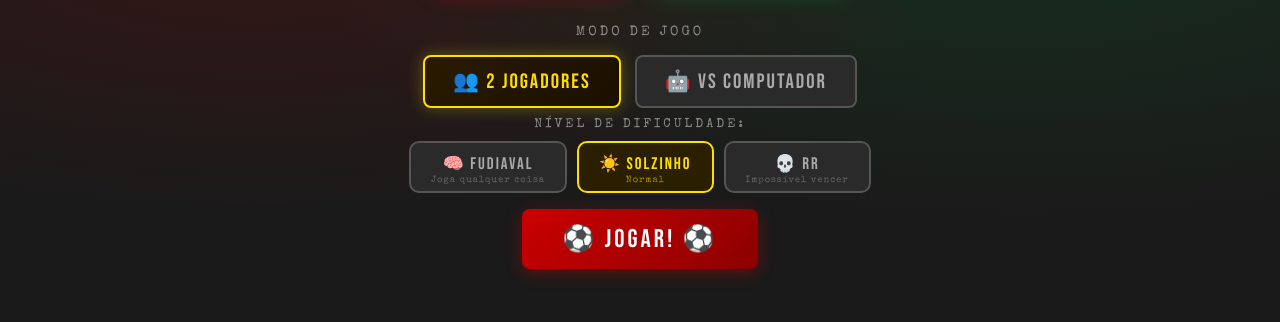
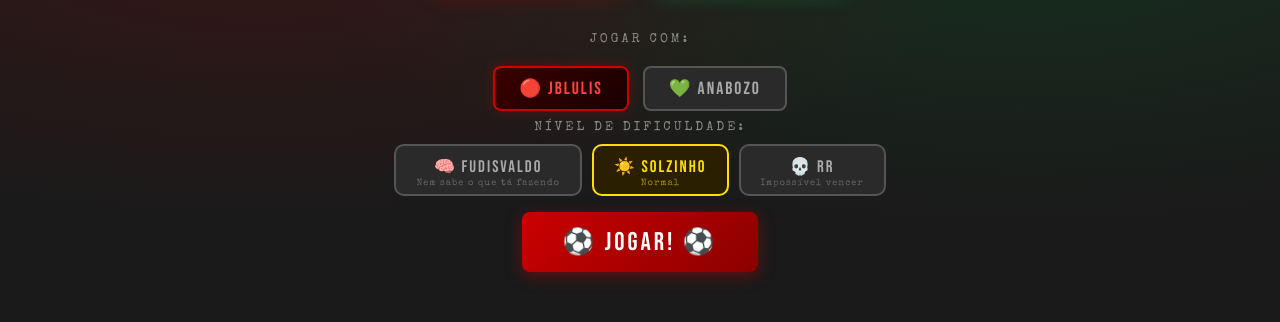
Before and after one commit to dpepigpt-glitch/defpp, a plain HTML site: page index.html in a window 1280 px wide. Shown: the part 464-786 px from the top of the page. Drawn offline with nearby package versions, Linux system fonts and the light colour scheme.

Commit message:
FUDISvaldo: renomeia, 100% aleatório, remove modo 2 jogadores
- FUDIAVAL → FUDISvaldo
- FUDISvaldo agora é 100% aleatório (nem tenta)
- Remove opção de 2 jogadores: sempre joga contra o computador
- Atualiza mensagem de "pensando" do FUDISvaldo

Co-Authored-By: Claude Sonnet 4.6 <noreply@anthropic.com>
Claude-Session: https://claude.ai/code/session_01NR189hzuoC9Gsd558eZVWX

```diff
--- a/index.html
+++ b/index.html
@@ -200,34 +200,6 @@
             box-shadow: 0 4px 12px rgba(0,0,0,.4);
         }
         .btn-gray:hover { box-shadow: 0 6px 18px rgba(0,0,0,.6); }
-
-        /* ── MODE SELECTOR ── */
-        .mode-selector {
-            display: flex;
-            gap: 14px;
-            justify-content: center;
-            margin: 16px 0 4px;
-            flex-wrap: wrap;
-        }
-        .mode-btn {
-            background: #2a2a2a;
-            border: 2px solid #555;
-            color: #aaa;
-            padding: 12px 28px;
-            font-family: 'Bebas Neue', sans-serif;
-            font-size: 1.3em;
-            letter-spacing: 2px;
-            border-radius: 8px;
-            cursor: pointer;
-            transition: all .2s;
-        }
-        .mode-btn:hover { border-color: var(--yellow); color: var(--yellow); }
-        .mode-btn.selected {
-            background: linear-gradient(135deg, #2a1a00, #1a1000);
-            border-color: var(--yellow);
-            color: var(--yellow);
-            box-shadow: 0 0 16px rgba(255,223,0,.3);
-        }
         .side-selector {
             display: none;
             gap: 14px;
@@ -535,12 +507,7 @@
     </div>
 
     <div style="text-align:center; margin-top:12px;">
-        <div style="font-family:'Special Elite',serif; color:#888; font-size:.85em; letter-spacing:3px; margin-bottom:10px;">MODO DE JOGO</div>
-        <div class="mode-selector">
-            <button class="mode-btn selected" id="btn-2p" onclick="selectMode('2p')">👥 2 JOGADORES</button>
-            <button class="mode-btn" id="btn-cpu" onclick="selectMode('cpu')">🤖 VS COMPUTADOR</button>
-        </div>
-        <div class="side-selector" id="side-selector">
+        <div class="side-selector show" id="side-selector">
             <div style="width:100%; text-align:center; font-family:'Special Elite',serif; color:#888; font-size:.8em; letter-spacing:3px; margin-bottom:6px;">JOGAR COM:</div>
             <button class="side-btn p1-side selected" id="btn-side1" onclick="selectSide(1)">🔴 JBLULIS</button>
             <button class="side-btn p2-side" id="btn-side2" onclick="selectSide(2)">💚 ANABOZO</button>
@@ -549,8 +516,8 @@
             <div style="font-family:'Special Elite',serif; color:#888; font-size:.8em; letter-spacing:3px; margin-bottom:2px;">NÍVEL DE DIFICULDADE:</div>
             <div class="diff-btns">
                 <button class="diff-btn fudiav" id="btn-fudiav" onclick="selectDiff('fudiav')">
-                    🧠 FUDIAVAL
-                    <span class="diff-sub">Joga qualquer coisa</span>
+                    🧠 FUDISvaldo
+                    <span class="diff-sub">Nem sabe o que tá fazendo</span>
                 </button>
                 <button class="diff-btn solz selected" id="btn-solz" onclick="selectDiff('solz')">
                     ☀️ SOLZINHO
@@ -683,13 +650,7 @@ function loadPhoto(evt, p) {
     r.readAsDataURL(file);
 }
 
-function selectMode(m) {
-    gameMode = m;
-    document.getElementById('btn-2p').classList.toggle('selected', m==='2p');
-    document.getElementById('btn-cpu').classList.toggle('selected', m==='cpu');
-    document.getElementById('side-selector').classList.toggle('show', m==='cpu');
-    document.getElementById('diff-selector').classList.toggle('show', m==='cpu');
-}
+
 
 function selectSide(s) {
     humanSide = s;
@@ -705,7 +666,7 @@ function selectDiff(d) {
 }
 
 function startGame() {
-    vsComputer = gameMode === 'cpu';
+    vsComputer = true;
     humanPlayer = humanSide;
     names[0] = document.getElementById('name1').value || 'JBLULIS';
     names[1] = document.getElementById('name2').value || 'ANABOZO';
@@ -773,9 +734,8 @@ function aiMove() {
         // Win if possible, block if needed, otherwise random
         idx = smartMove(aiP) ?? empty[Math.floor(Math.random()*empty.length)];
     } else {
-        // Fudiaval: 85% random, 15% smart (barely)
-        if (Math.random() < 0.15) idx = smartMove(aiP) ?? empty[Math.floor(Math.random()*empty.length)];
-        else idx = empty[Math.floor(Math.random()*empty.length)];
+        // FUDISvaldo: 100% random, nem tenta
+        idx = empty[Math.floor(Math.random()*empty.length)];
     }
 
     if (idx === -1 || idx === undefined) return;
@@ -999,7 +959,7 @@ function updateActive() {
 function setTurnMsg() {
     if (vsComputer && turn !== humanPlayer) {
         const thinkMsgs = {
-            fudiav: '🧠 Ermm... bora em qualquer um aqui...',
+            fudiav: '🧠 FUDISvaldo escolhendo... eeny meeny miny moe...',
             solz:   '🤖 Espera, tô pensando, não sou um JuJu Leonel porra...',
             rr:     '💀 Calculando sua destruição...'
         };
```
